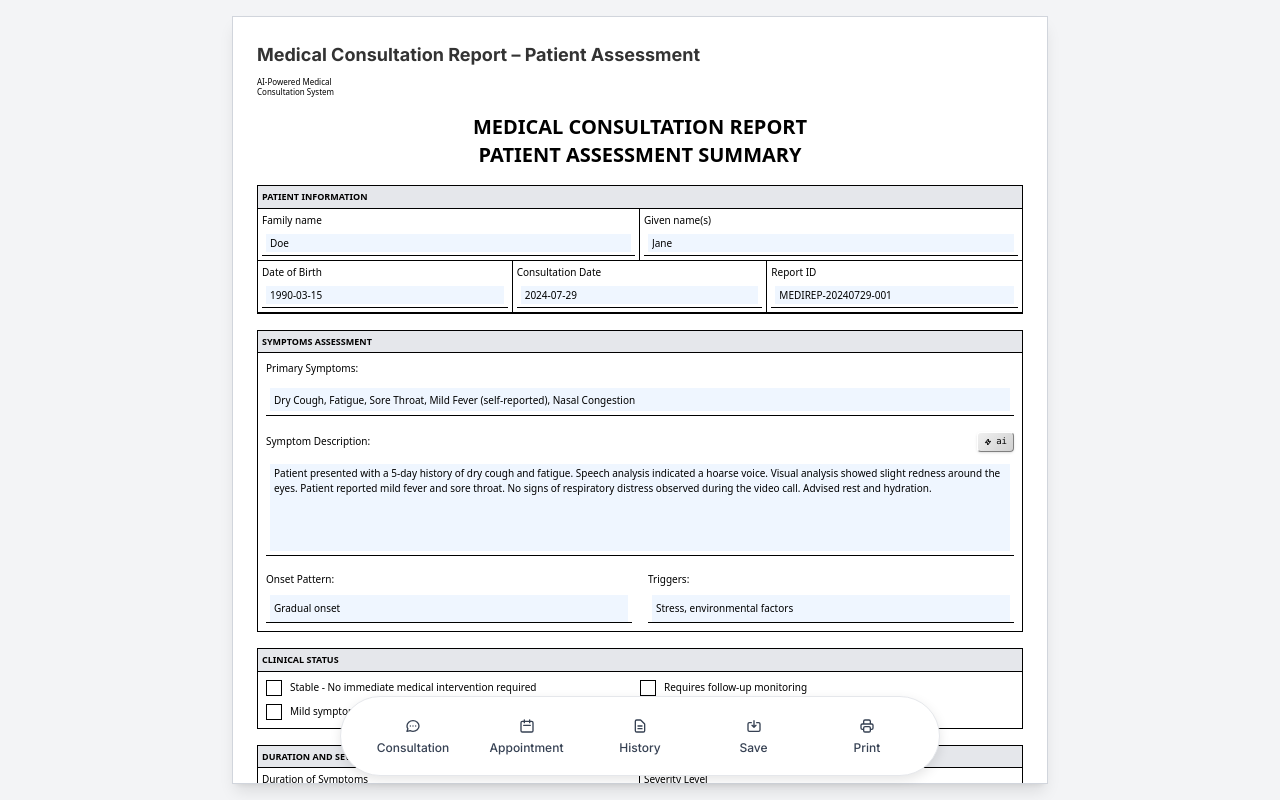
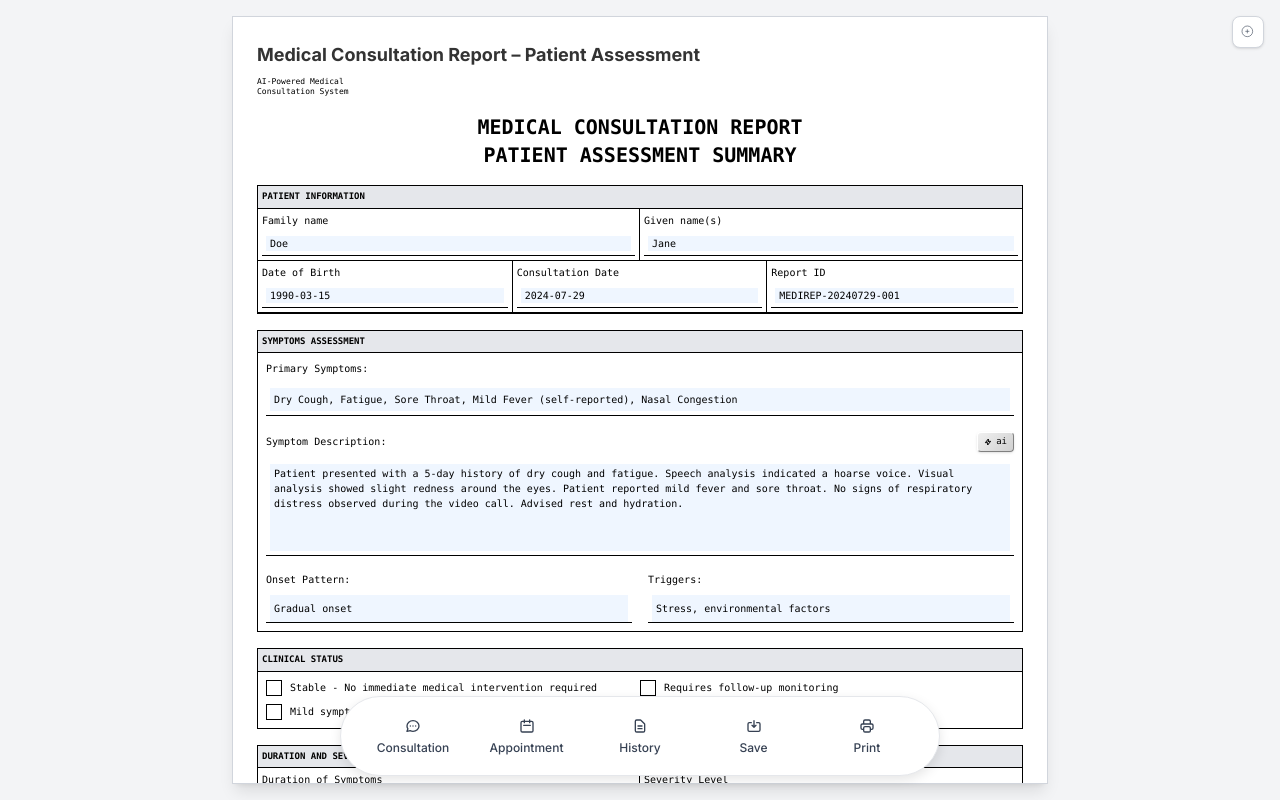
Before and after one commit to faizm10/terrahacks, a Next.js app in the folder frontend/: page /report in a window 1280 px wide. Built offline with nearby package versions, Linux system fonts and the light colour scheme.

Commit message:
feat: add zoom

```diff
--- a/frontend/components/medical-report.tsx
+++ b/frontend/components/medical-report.tsx
@@ -175,8 +175,55 @@ export default function MedicalReport({ report, currentPage = 1 }: MedicalReport
 
   return (
     <div className="h-screen bg-gray-100 flex justify-center overflow-hidden">
-      <div className="w-full max-w-[8.5in] bg-white border border-gray-300 shadow-lg relative text-black text-[10px] font-sans my-4 mx-4 overflow-hidden transition-all duration-300 ease-in-out"
-           style={{transform: currentPage === 2 ? 'translateX(-10px) rotateY(-5deg)' : 'translateX(0px) rotateY(0deg)'}}>
+      {/* Zoom Control */}
+      <div className="fixed top-4 right-4 z-50">
+        <button
+          onClick={() => setShowZoomControl(!showZoomControl)}
+          className="w-8 h-8 bg-white border border-gray-300 rounded-lg flex items-center justify-center shadow-sm hover:bg-gray-50 transition-colors"
+        >
+          <svg className="w-4 h-4 text-gray-600" fill="none" stroke="currentColor" viewBox="0 0 24 24">
+            <circle cx="11" cy="11" r="8"></circle>
+            <path d="21 21l-4.35-4.35"></path>
+            <line x1="11" y1="8" x2="11" y2="14"></line>
+            <line x1="8" y1="11" x2="14" y2="11"></line>
+          </svg>
+        </button>
+
+        {showZoomControl && (
+          <div className="absolute top-full right-0 mt-1 p-2 bg-white border border-gray-200 rounded-lg shadow-lg">
+            <div className="flex flex-col gap-1 min-w-[120px]">
+              <button
+                onClick={() => setZoomLevel(prev => Math.min(prev + 0.1, 2))}
+                className="px-2 py-1 text-xs bg-white border border-gray-200 rounded hover:bg-gray-50 transition-colors"
+              >
+                Zoom In (+)
+              </button>
+              <div className="text-center text-xs font-medium py-1 text-gray-600">
+                {Math.round(zoomLevel * 100)}%
+              </div>
+              <button
+                onClick={() => setZoomLevel(prev => Math.max(prev - 0.1, 0.5))}
+                className="px-2 py-1 text-xs bg-white border border-gray-200 rounded hover:bg-gray-50 transition-colors"
+              >
+                Zoom Out (-)
+              </button>
+              <button
+                onClick={() => setZoomLevel(1)}
+                className="px-2 py-1 text-xs bg-white border border-gray-200 rounded hover:bg-gray-50 transition-colors"
+              >
+                Reset (100%)
+              </button>
+            </div>
+          </div>
+        )}
+      </div>
+
+      <div
+        className="w-full max-w-[8.5in] bg-white border border-gray-300 shadow-lg relative text-black text-[10px] font-mono my-4 mx-4 overflow-hidden transition-all duration-300 ease-in-out"
+        style={{
+          transform: `${currentPage === 2 ? 'translateX(-10px) rotateY(-5deg)' : 'translateX(0px) rotateY(0deg)'} scale(${zoomLevel})`,
+          transformOrigin: 'center top'
+        }}>
         {/* Header - Only show on page 1 */}
         {currentPage === 1 && (
           <div className="relative z-20 p-6 pb-0">
```
